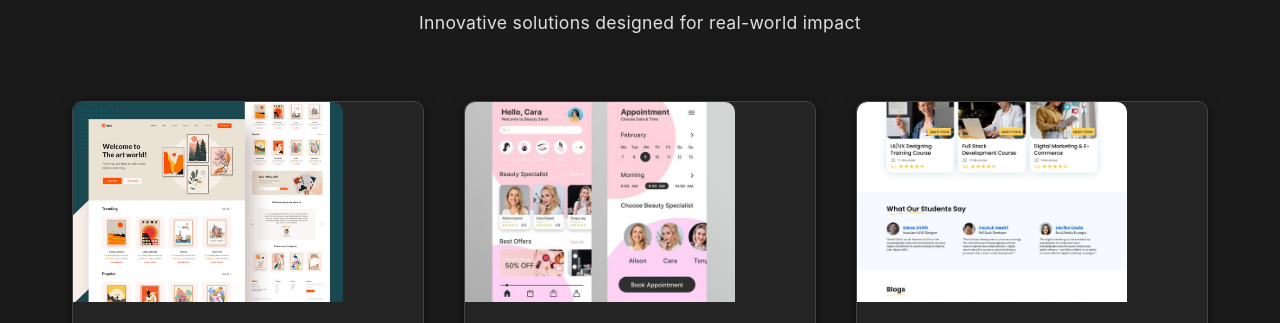
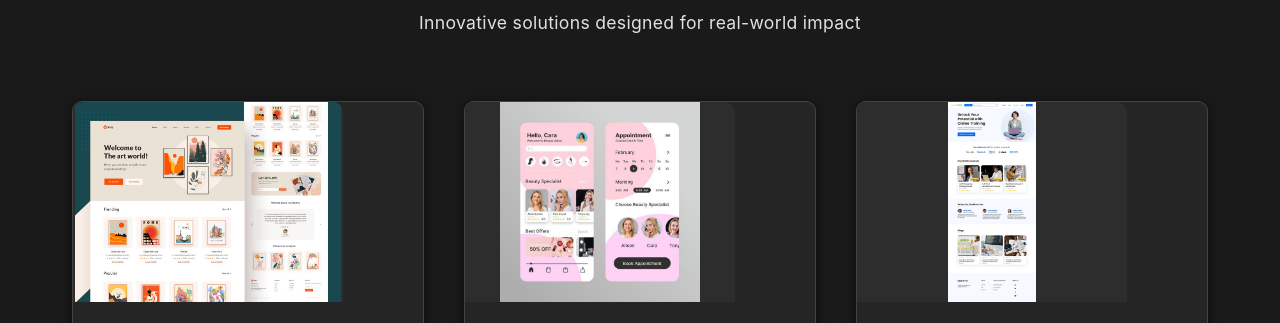
Before and after one commit to Bad-Burn/Apptrion, a website: page index.html in a window 1280 px wide. Shown: the part 1246-1569 px from the top of the page. Drawn offline with nearby package versions, Linux system fonts and the light colour scheme.

Commit message:
Center product images with object-fit contain

```diff
--- a/css/products.css
+++ b/css/products.css
@@ -41,7 +41,8 @@
 .product-image {
     width: 100%;
     height: 100%;
-    object-fit: cover;
+    object-fit: contain;
+    object-position: center;
     transition: transform 0.4s ease;
 }
 
```
